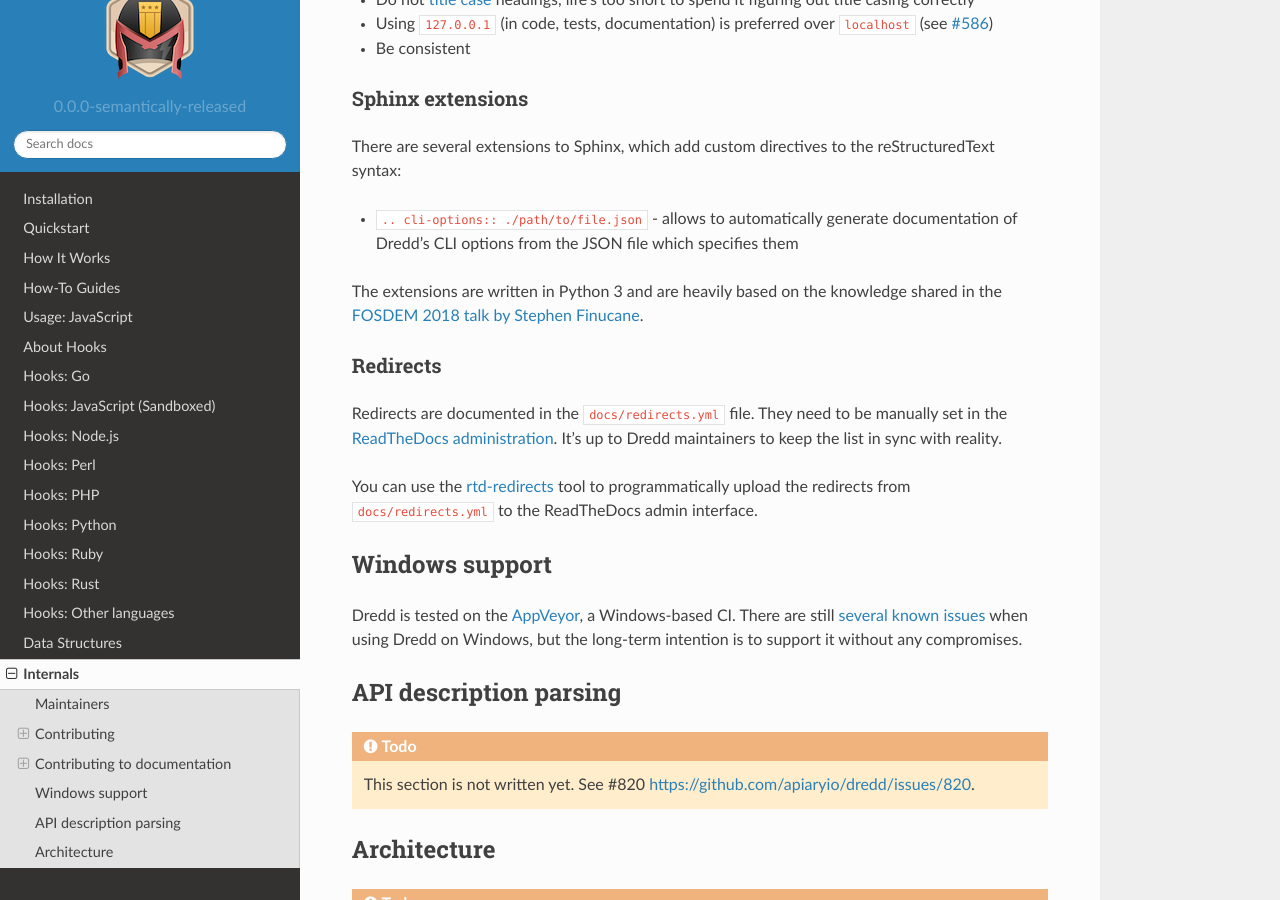
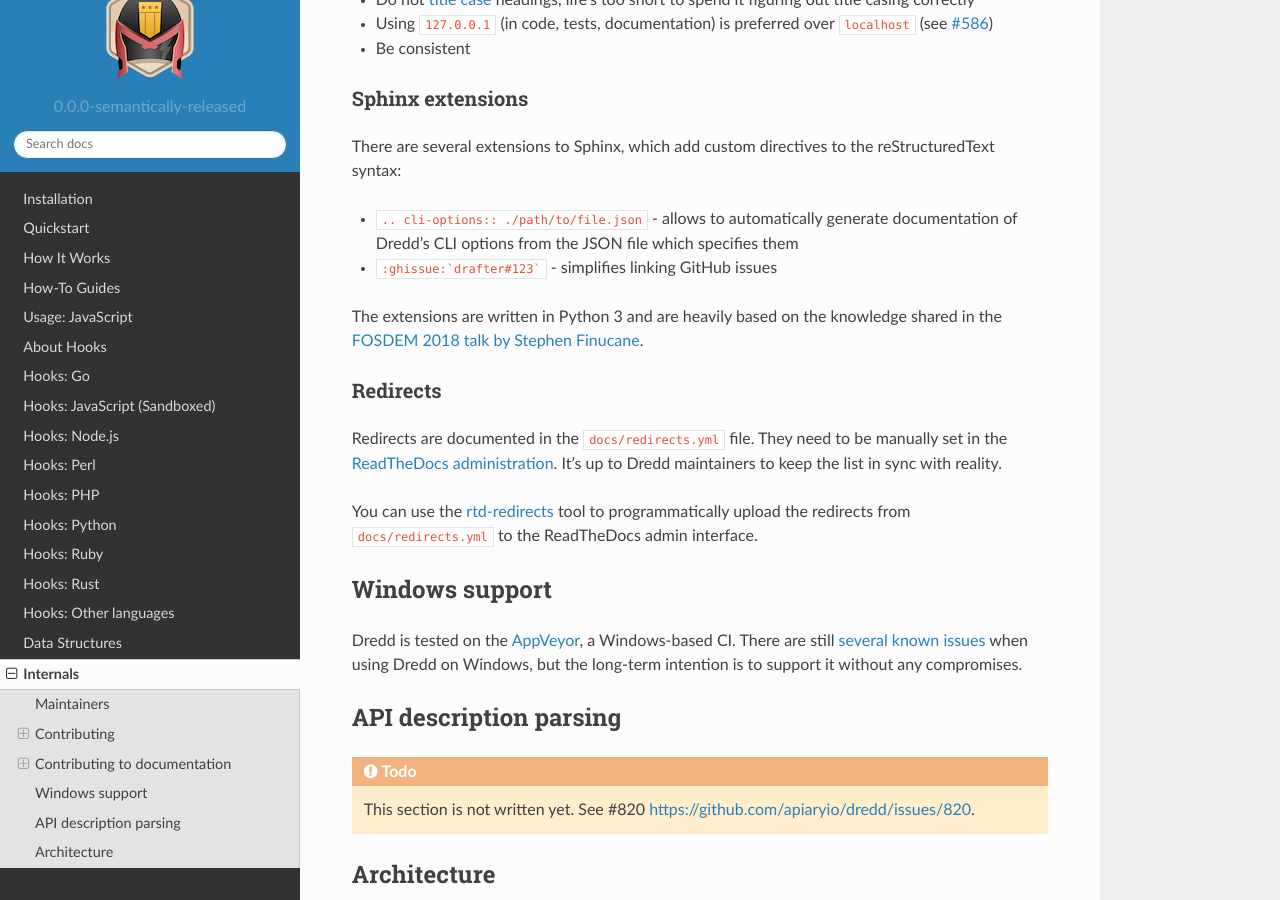
Before and after one commit to apiaryio/dredd, a Sphinx documentation site: the page built from docs/internals.rst, in a window 1280 px wide and 900 px high, scrolled down 7696 px. Built offline with Sphinx 7.4.7 and the Read the Docs theme 2.0.0, drawn with Linux system fonts in a browser that asks for light colours; pages that are not in the unit, such as notebooks, are missing from menus.

Commit message:
docs: put :ghissue: from #1127 to the list

````diff
--- a/docs/internals.rst
+++ b/docs/internals.rst
@@ -304,6 +304,7 @@
 There are several extensions to Sphinx, which add custom directives to the reStructuredText syntax:
 
 - ``.. cli-options:: ./path/to/file.json`` - allows to automatically generate documentation of Dredd's CLI options from the JSON file which specifies them
+- ``:ghissue:`drafter#123``` - simplifies linking GitHub issues
 
 The extensions are written in Python 3 and are heavily based on the knowledge shared in the `FOSDEM 2018 talk by Stephen Finucane <https://archive.fosdem.org/2018/schedule/event/automating_documentation_with_sphinx_extensions/>`__.
 
````
